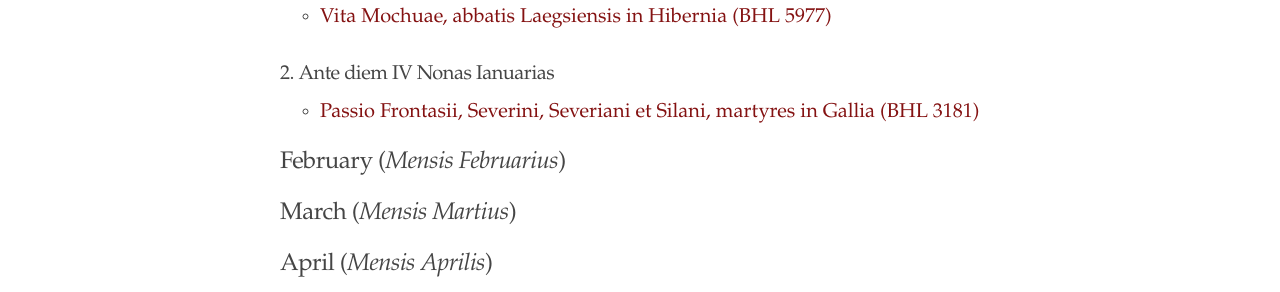
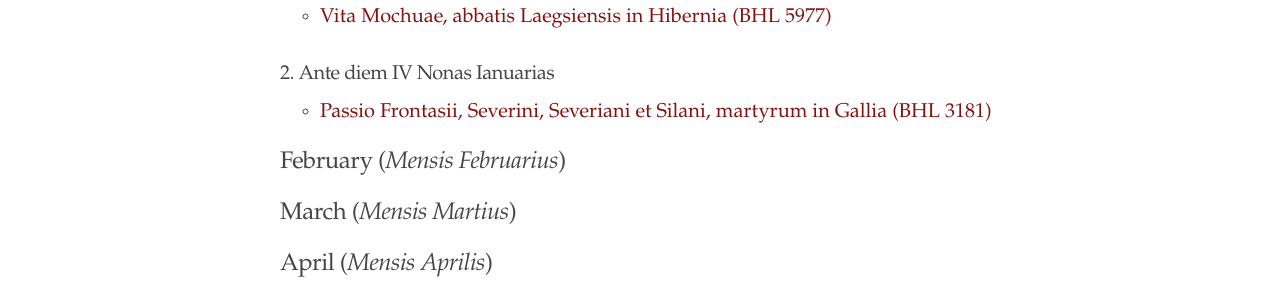
Before and after one commit to cjkoepke1/latin-hagiography, a Jekyll site: the page built from index.md, in a window 1280 px wide. Shown: the part 711-1003 px from the top of the page. Built offline with Jekyll 4.4.1, drawn with Linux system fonts in a browser that asks for light colours.

Commit message:
Update index.md

```diff
--- a/index.md
+++ b/index.md
@@ -24,7 +24,7 @@ title: "Latin Hagiography"
 
 ### 2. Ante diem IV Nonas Ianuarias
 
-- [Passio Frontasii, Severini, Severiani et Silani, martyres in Gallia (BHL 3181)](https://cjkoepke1.github.io/latin-hagiography/texts/passio-frontasii)
+- [Passio Frontasii, Severini, Severiani et Silani, martyrum in Gallia (BHL 3181)](https://cjkoepke1.github.io/latin-hagiography/texts/passio-frontasii)
 
 ## February (*Mensis Februarius*)
 
```
